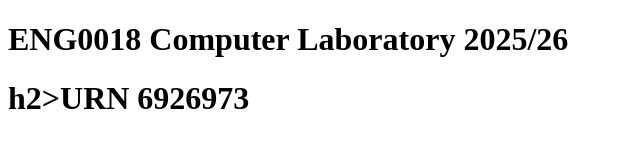
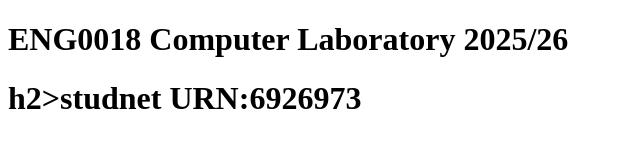
Before and after one commit to FEPSFY6926973/FY6926973, a plain HTML site: page index.html in a window 1280 px wide. Shown: the whole page, without its empty margins (0-640 px from the left). Drawn offline with Linux system fonts and the light colour scheme.

Commit message:
Create index.html
My first webpage to display URN

```diff
--- a/index.html
+++ b/index.html
@@ -2,6 +2,6 @@
 <html>
   <head>
     <h1><b>ENG0018 Computer Laboratory 2025/26</b><h1>
-    h2>URN 6926973 </h2>
+    h2>studnet URN:6926973 </h2>
     </head>
 </html>
```
